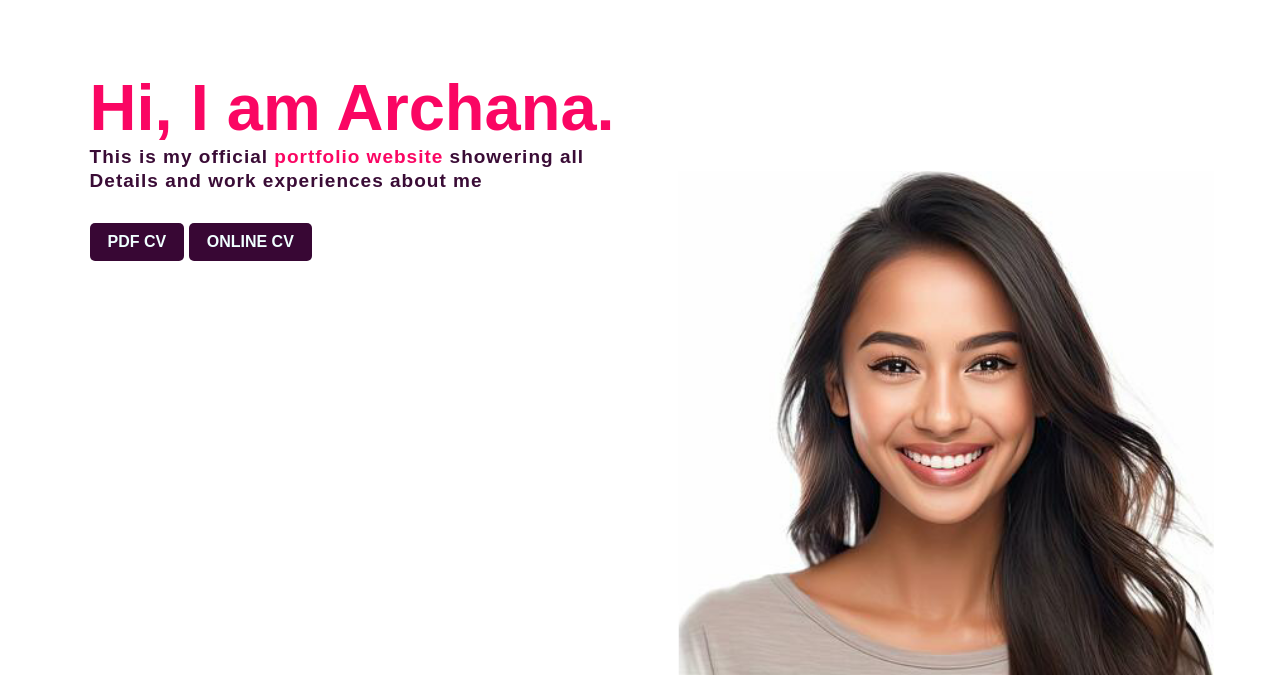
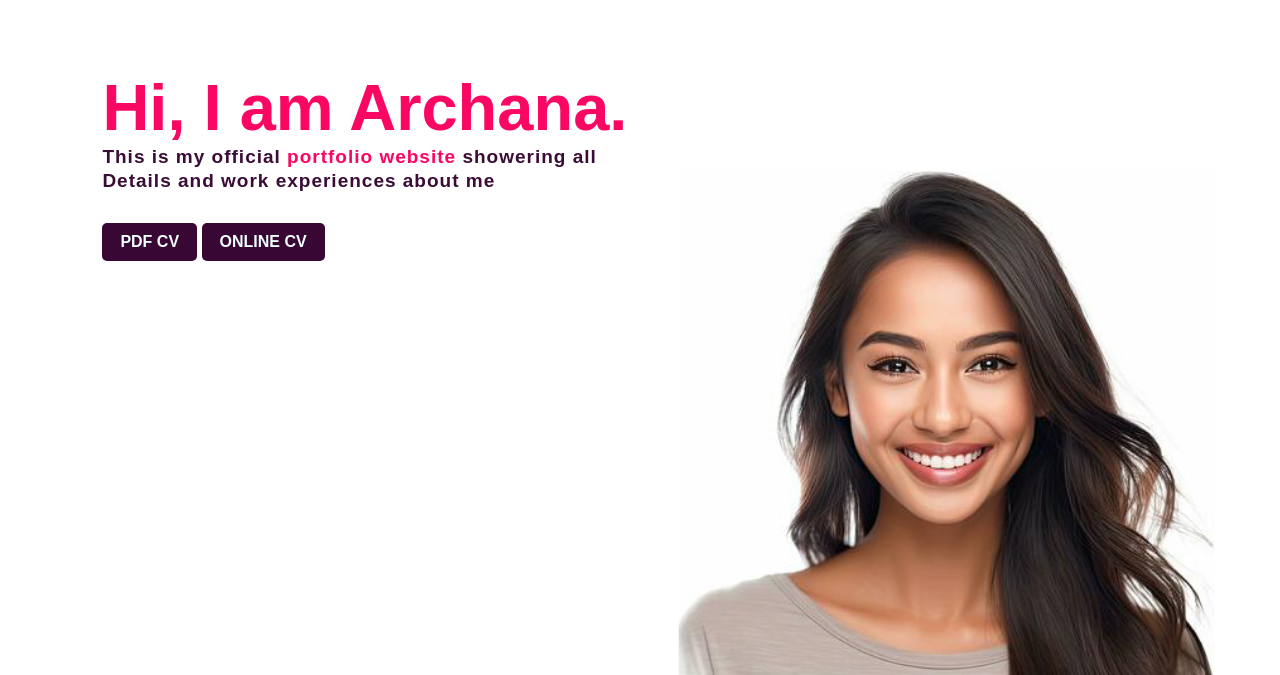
Before and after one commit to Archana4290/portfolio, a plain HTML site: page index.html in a window 1280 px wide. Shown: the part 125-800 px from the top of the page. Drawn offline with Linux system fonts and the light colour scheme.

Commit message:
Update style.css

```diff
--- a/style.css
+++ b/style.css
@@ -53,7 +53,8 @@ ul li a:hover {
 }
 
 .info {
-    margin-left: 7%;
+    margin-left: 8%;
+    margin-right:2%;
     margin-top: 6%;
 }
 
```
